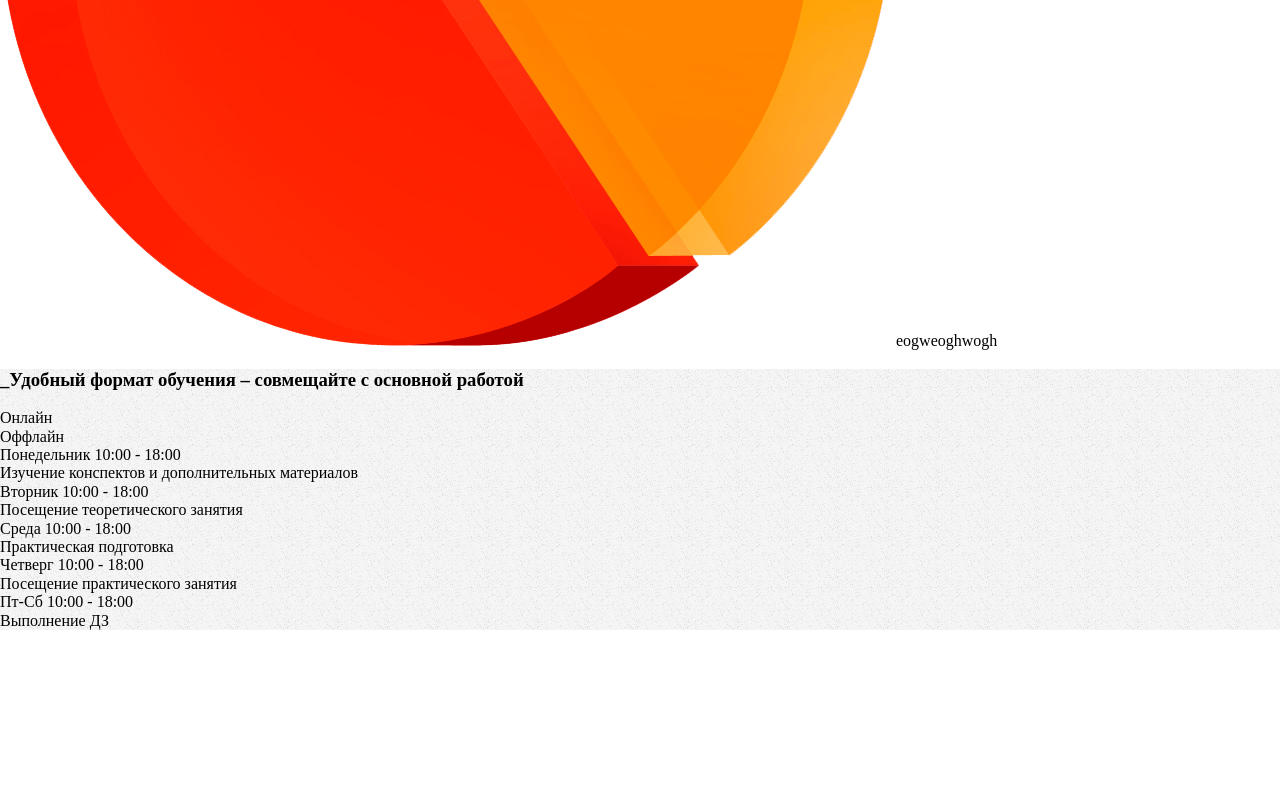
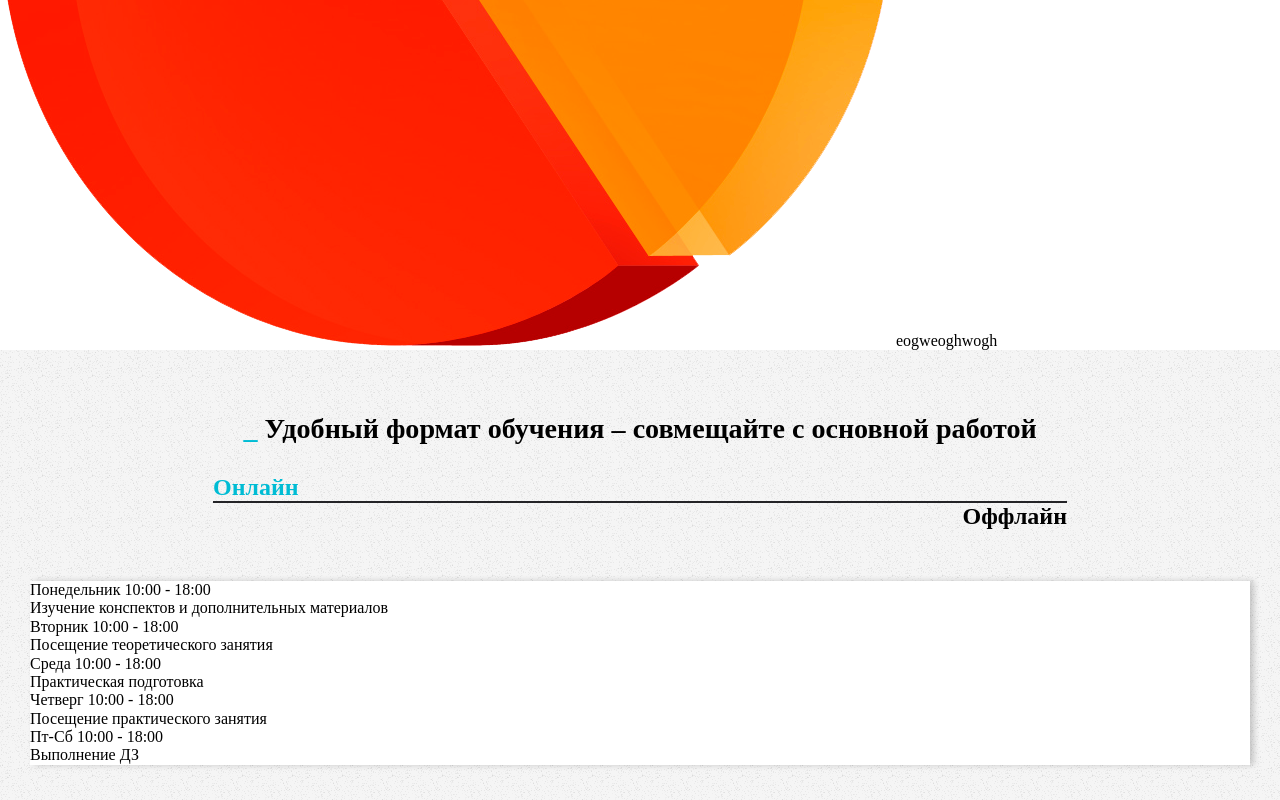
Before and after one commit to PixelPusher1992/project_ara, a plain HTML site: page index.html in a window 1280 px wide. Shown: the part 627-1427 px from the top of the page. Before the commit the page ends 1257 px from the top, so only its background shows below. Drawn offline with Linux system fonts and the light colour scheme.

Commit message:
- nasdsadas

```diff
--- a/css/styles.css
+++ b/css/styles.css
@@ -3,6 +3,44 @@
     margin: 0 auto;
 }
 
+
+.blue {
+    color: #00bcd4;
+}
+
+.separator {
+    height: 2px;
+    background: #242427;
+}
+
+/* SCHEDULE */
 .schedule {
     background-image: url("../img/noize-light.png");
+    padding: 35px 15px;
 }
+.schedule-wrapper {
+    margin: 0 15px;
+}
+.schedule-heading {
+    font-size: 24px;
+    text-align: center;
+    margin-bottom: 50px;
+}
+.schedule-heading__sub {
+    font-weight: 800;
+    width: 70%;
+    margin: 10px auto;
+}
+.schedule-heading__sub span {
+    display: block;
+    text-align: left;
+}
+
+.schedule-heading__sub .offline {
+    text-align: right;
+}
+
+.schedule-content {
+    background: white;
+    box-shadow: 4px 0 6px rgba(0,0,0,.19);
+}
--- a/index.html
+++ b/index.html
@@ -3,7 +3,7 @@
 
 <head>
     <meta charset="UTF-8">
-    <meta name="viewport" content="width=device-width, initial-scale=1.0">
+    <meta name="viewport" content="width=device-width">
     <meta http-equiv="X-UA-Compatible" content="ie=edge">
     <link rel="stylesheet" href="css/styles.css">
     <link rel="stylesheet" href="css/normalize.css">
@@ -26,14 +26,16 @@
     </div>
 
     <section class="schedule">
+        <div class="schedule-wrapper">
             <div class="schedule-heading">
-            <h3>_Удобный формат обучения – совмещайте с основной работой</h3>
+                <h3>
+                    <span class="blue">_</span>
+                    Удобный формат обучения – совмещайте с основной работой
+                </h3>
                 <div class="schedule-heading__sub">
-                <span>Онлайн</span>
-                <br>
-                <span>
-                    Оффлайн
-                </span>
+                    <span class="blue">Онлайн</span>
+                    <div class="separator"></div>
+                    <span class="offline">Оффлайн</span>
                 </div>
             </div>
             <div class="schedule-content">
@@ -107,6 +109,7 @@
                     </div>
                 </div>
             </div>
+        </div>
     </section>
 
 </body>
```
Lines whose indentation alone changed are shown as unchanged.
